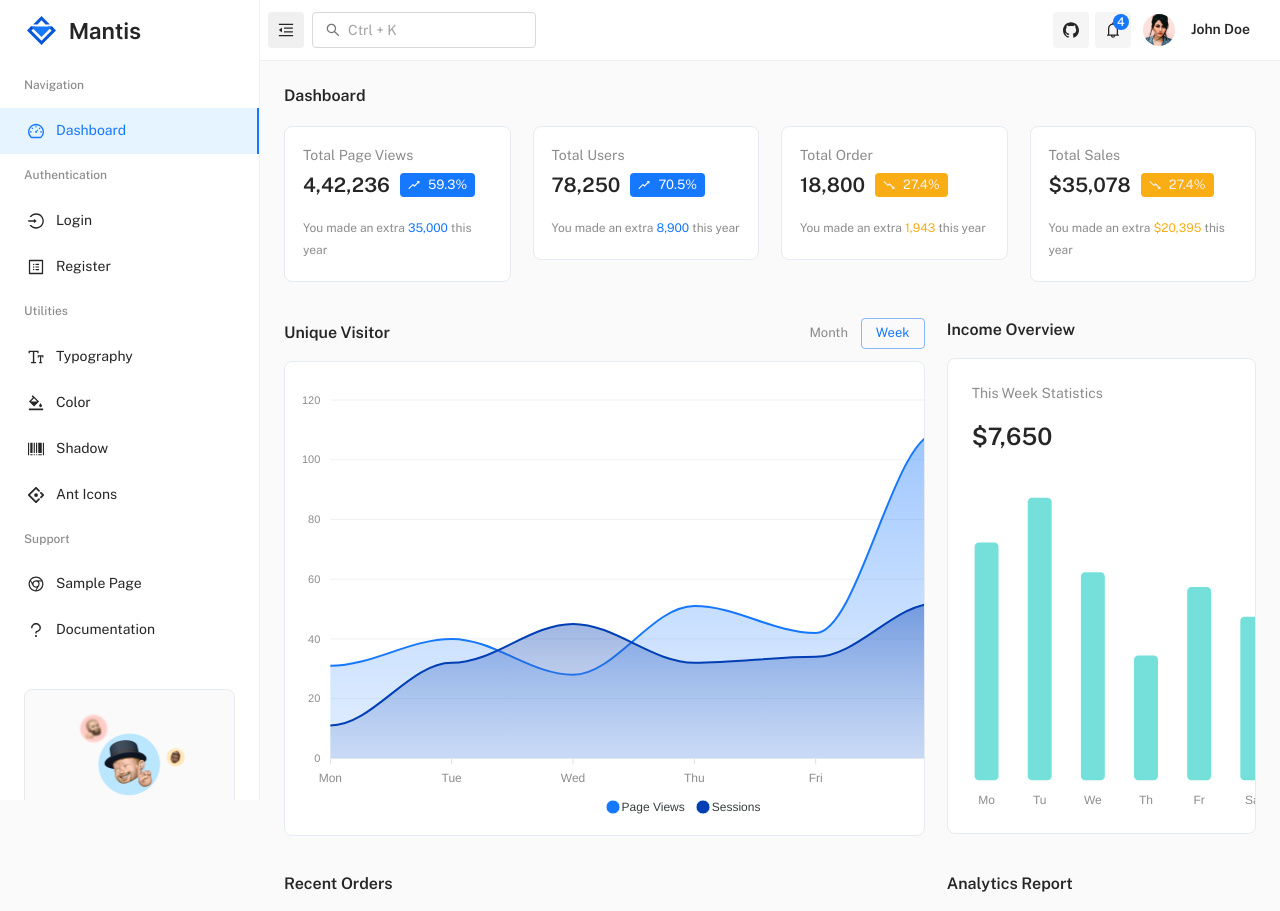
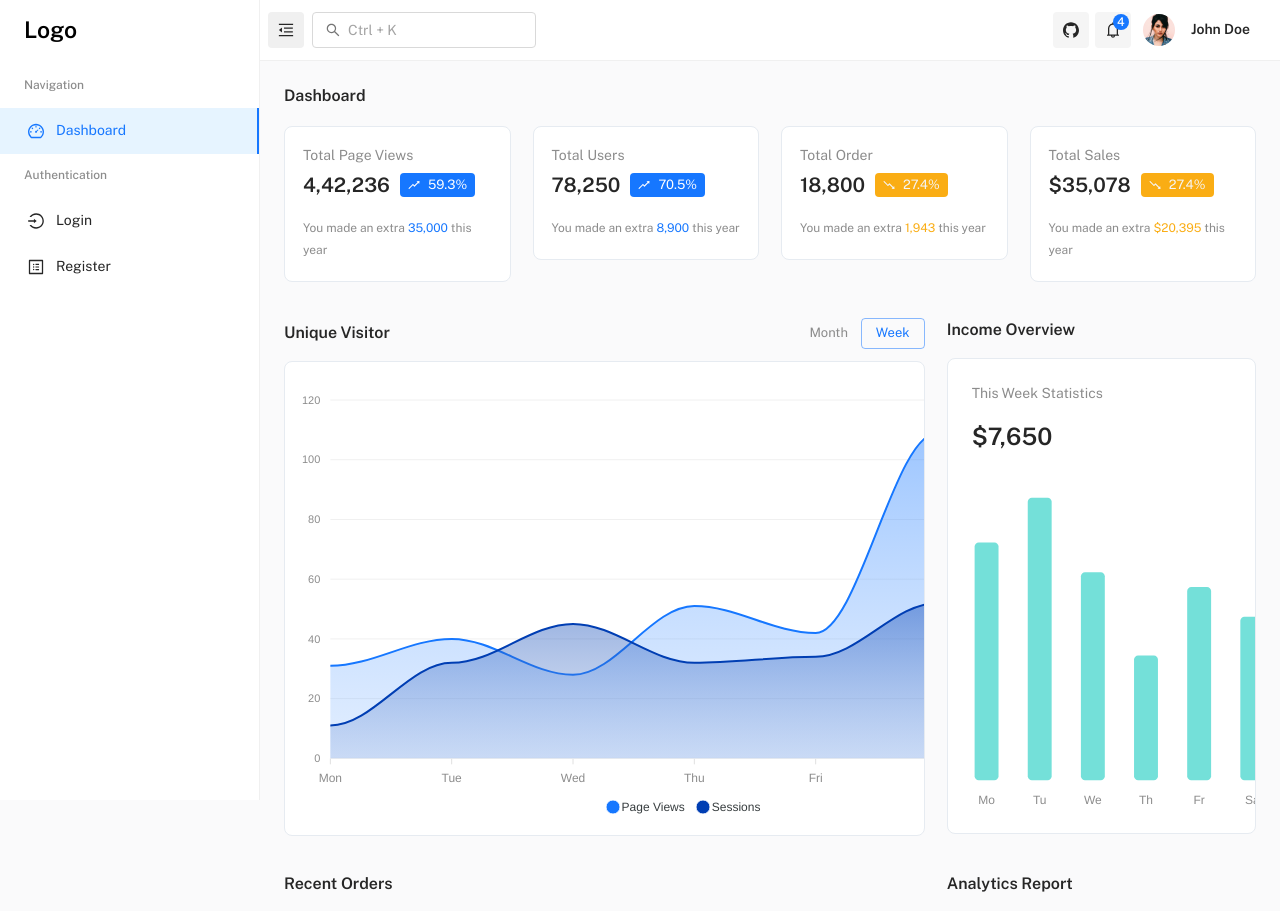
Before and after one commit to kaleem-uet/medical, a React (Vite) app: page / in a window 1280 px wide. Shown: the top 911 px of the page. Built offline with nearby package versions, Linux system fonts and the light colour scheme.

Commit message:
i have changed the side bar menu items and logo

```diff
--- a/src/components/Logo/Logo.jsx
+++ b/src/components/Logo/Logo.jsx
@@ -1,5 +1,6 @@
 // material-ui
 import { useTheme } from '@mui/material/styles';
+import Typography from '@mui/material/Typography'
 
 /**
  * if you want to use image instead of <svg> uncomment following.
@@ -15,6 +16,7 @@ const Logo = () => {
   const theme = useTheme();
 
   return (
+
     /**
      * if you want to use image instead of svg uncomment following, and comment out <svg> element.
      *
@@ -22,7 +24,10 @@ const Logo = () => {
      *
      */
     <>
-      <svg width="118" height="35" viewBox="0 0 118 35" fill="none" xmlns="http://www.w3.org/2000/svg">
+
+      <Typography variant="body1" color="initial" fontWeight="bold" sx={{fontSize: "23px"}}>Logo</Typography>
+
+      {/* <svg width="118" height="35" viewBox="0 0 118 35" fill="none" xmlns="http://www.w3.org/2000/svg">
         <path
           d="M4.63564 15.8644L6.94797 13.552L6.95038 13.5496H11.3006L9.56969 15.2806L9.12278 15.7275L7.35024 17.5L7.56977 17.7201L17.5 27.6498L27.6498 17.5L25.8766 15.7275L25.7518 15.602L23.6994 13.5496H28.0496L28.052 13.552L29.8644 15.3644L32 17.5L17.5 32L3 17.5L4.63564 15.8644ZM17.5 3L25.8784 11.3784H21.5282L17.5 7.35024L13.4718 11.3784H9.12158L17.5 3Z"
           fill={theme.palette.primary.dark}
@@ -54,7 +59,7 @@ const Logo = () => {
             <stop offset="1" stopColor={theme.palette.primary.dark} stopOpacity="0" />
           </linearGradient>
         </defs>
-      </svg>
+      </svg> */}
     </>
   );
 };
--- a/src/layout/MainLayout/Drawer/DrawerContent/NavCard.jsx
+++ /dev/null
@@ -1,34 +0,0 @@
-// material-ui
-import { Button, CardMedia, Link, Stack, Typography } from '@mui/material';
-
-// project import
-import MainCard from '../../../../components/MainCard';
-
-
-// assets
-import avatar from '../../../../assets/images/users/avatar-group.png';
-
-import AnimateButton from '../../../../components/@extended/AnimateButton';
-
-// ==============================|| DRAWER CONTENT - NAVIGATION CARD ||============================== //
-
-const NavCard = () => (
-  <MainCard sx={{ bgcolor: 'grey.50', m: 3 }}>
-    <Stack alignItems="center" spacing={2.5}>
-      <CardMedia component="img" image={avatar} sx={{ width: 112 }} />
-      <Stack alignItems="center">
-        <Typography variant="h5">Mantis Pro</Typography>
-        <Typography variant="h6" color="secondary">
-          Checkout pro features
-        </Typography>
-      </Stack>
-      <AnimateButton>
-        <Button component={Link} target="_blank" href="https://mantisdashboard.io" variant="contained" color="success" size="small">
-          Pro
-        </Button>
-      </AnimateButton>
-    </Stack>
-  </MainCard>
-);
-
-export default NavCard;
--- a/src/layout/MainLayout/Drawer/DrawerContent/index.jsx
+++ b/src/layout/MainLayout/Drawer/DrawerContent/index.jsx
@@ -1,5 +1,4 @@
 // project import
-import NavCard from './NavCard';
 import Navigation from './Navigation';
 import SimpleBar from '../../../../components/third-party/SimpleBar';
 
@@ -16,7 +15,6 @@ const DrawerContent = () => (
     }}
   >
     <Navigation />
-    <NavCard />
   </SimpleBar>
 );
 
--- a/src/menu-items/index.jsx
+++ b/src/menu-items/index.jsx
@@ -1,13 +1,11 @@
 // project import
 import pages from './pages';
 import dashboard from './dashboard';
-import utilities from './utilities';
-import support from './support';
 
 // ==============================|| MENU ITEMS ||============================== //
 
 const menuItems = {
-  items: [dashboard, pages, utilities, support]
+  items: [dashboard, pages]
 };
 
 export default menuItems;
--- a/src/menu-items/support.jsx
+++ /dev/null
@@ -1,36 +0,0 @@
-// assets
-import { ChromeOutlined, QuestionOutlined } from '@ant-design/icons';
-
-// icons
-const icons = {
-  ChromeOutlined,
-  QuestionOutlined
-};
-
-// ==============================|| MENU ITEMS - SAMPLE PAGE & DOCUMENTATION ||============================== //
-
-const support = {
-  id: 'support',
-  title: 'Support',
-  type: 'group',
-  children: [
-    {
-      id: 'sample-page',
-      title: 'Sample Page',
-      type: 'item',
-      url: '/sample-page',
-      icon: icons.ChromeOutlined
-    },
-    {
-      id: 'documentation',
-      title: 'Documentation',
-      type: 'item',
-      url: 'https://codedthemes.gitbook.io/mantis/',
-      icon: icons.QuestionOutlined,
-      external: true,
-      target: true
-    }
-  ]
-};
-
-export default support;
--- a/src/pages/components-overview/ComponentSkeleton.jsx
+++ b/src/pages/components-overview/ComponentSkeleton.jsx
@@ -5,7 +5,7 @@ import { useEffect, useState } from 'react';
 import { Grid, Skeleton, Stack } from '@mui/material';
 
 // project import
-import MainCard from 'components/MainCard';
+import MainCard from '../../components/MainCard';
 
 // ===============================|| COMPONENT - SKELETON ||=============================== //
 
```
Also changed, not shown: src/pages/extra-pages/SamplePage.jsx (deleted, +0 -20 lines).
